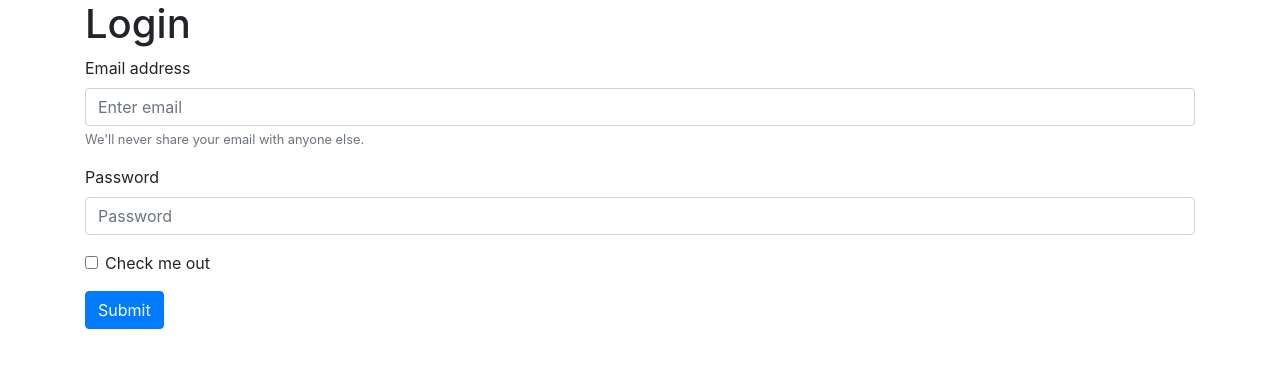
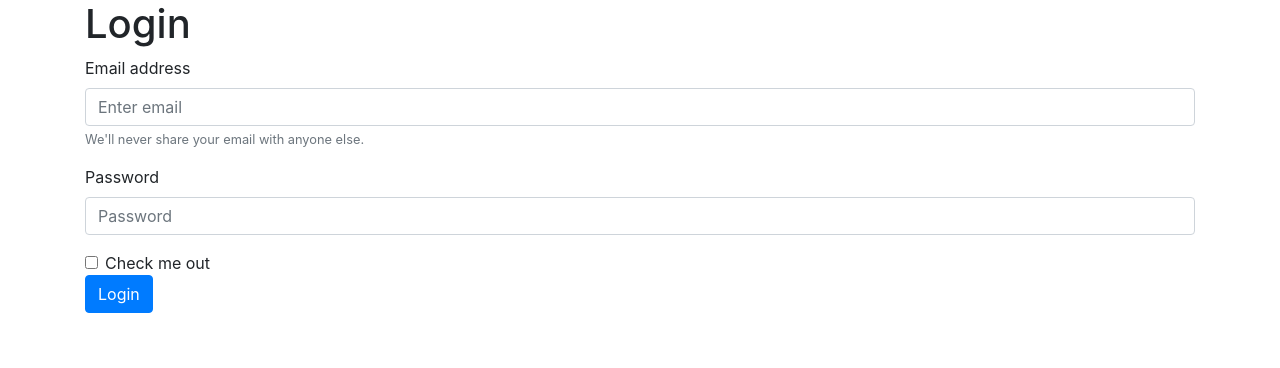
Before and after one commit to TinStay/Social-Ads, a React (Create React App) app: page /login in a window 1280 px wide. Shown: the top 368 px of the page. Built offline with nearby package versions, Linux system fonts and the light colour scheme; no server answers.

Commit message:
Added login funtionality

```diff
--- a/src/components/Auth/LoginForm.js
+++ b/src/components/Auth/LoginForm.js
@@ -1,34 +1,52 @@
-import React from 'react';
-import {Form, Button} from 'react-bootstrap';
+import React, { useContext, useCallback } from 'react';
+import { withRouter, Redirect } from "react-router";
+import { AuthContext } from './Auth';
+import app from "../../base";
 
-const LoginForm = props =>{
+const LoginForm = ({history}) =>{
+
+    const handleSignUp = useCallback(async event => {
+        event.preventDefault();
+        const { email, password } = event.target.elements;
+
+        try {
+          await app
+            .auth()
+            .signInWithEmailAndPassword(email.value, password.value);
+          history.push("/");
+        } catch (error) {
+          alert(error);
+        }
+      }, [history]);
+
+      const { currentUser } = useContext(AuthContext)
+
+      if(currentUser){
+          return <Redirect to="/" />
+      }
 
 
     return(
         <div className="container">
             <h1>Login</h1>
-            <Form>
-            <Form.Group controlId="formBasicEmail">
-                <Form.Label>Email address</Form.Label>
-                <Form.Control type="email" placeholder="Enter email" />
-                <Form.Text className="text-muted">
-                We'll never share your email with anyone else.
-                </Form.Text>
-            </Form.Group>
-
-            <Form.Group controlId="formBasicPassword">
-                <Form.Label>Password</Form.Label>
-                <Form.Control type="password" placeholder="Password" />
-            </Form.Group>
-            <Form.Group controlId="formBasicCheckbox">
-                <Form.Check type="checkbox" label="Check me out" />
-            </Form.Group>
-            <Button variant="primary" type="submit">
-                Submit
-            </Button>
-        </Form>
+            <form onSubmit={handleSignUp}>
+                <div className="form-group">
+                    <label for="exampleInputEmail1">Email address</label>
+                    <input name="email" type="email" className="form-control" id="exampleInputEmail1" aria-describedby="emailHelp" placeholder="Enter email" />
+                    <small id="emailHelp" className="form-text text-muted">We'll never share your email with anyone else.</small>
+                </div>
+                <div className="form-group">
+                    <label for="exampleInputPassword1">Password</label>
+                    <input name="password" type="password" className="form-control" id="exampleInputPassword1" placeholder="Password" />
+                </div>
+                <div className="form-check">
+                    <input type="checkbox" className="form-check-input" id="exampleCheck1" />
+                    <label className="form-check-label" for="exampleCheck1">Check me out</label>
+                </div>
+                <button type="submit" className="btn btn-primary">Login</button>
+            </form>
         </div>
     )
 }
 
-export default LoginForm;
+export default withRouter(LoginForm);
--- a/src/components/Auth/SignupForm.js
+++ b/src/components/Auth/SignupForm.js
@@ -7,6 +7,7 @@
     const handleSignUp = useCallback(async event => {
         event.preventDefault();
         const { email, password } = event.target.elements;
+
         try {
           await app
             .auth()
@@ -24,12 +25,12 @@
             <form onSubmit={handleSignUp}>
                 <div className="form-group">
                     <label for="exampleInputEmail1">Email address</label>
-                    <input type="email" className="form-control" id="exampleInputEmail1" aria-describedby="emailHelp" placeholder="Enter email" />
+                    <input name="email" type="email" className="form-control" id="exampleInputEmail1" aria-describedby="emailHelp" placeholder="Enter email" />
                     <small id="emailHelp" className="form-text text-muted">We'll never share your email with anyone else.</small>
                 </div>
                 <div className="form-group">
                     <label for="exampleInputPassword1">Password</label>
-                    <input type="password" className="form-control" id="exampleInputPassword1" placeholder="Password" />
+                    <input name="password" type="password" className="form-control" id="exampleInputPassword1" placeholder="Password" />
                 </div>
                 <div className="form-check">
                     <input type="checkbox" className="form-check-input" id="exampleCheck1" />
```
